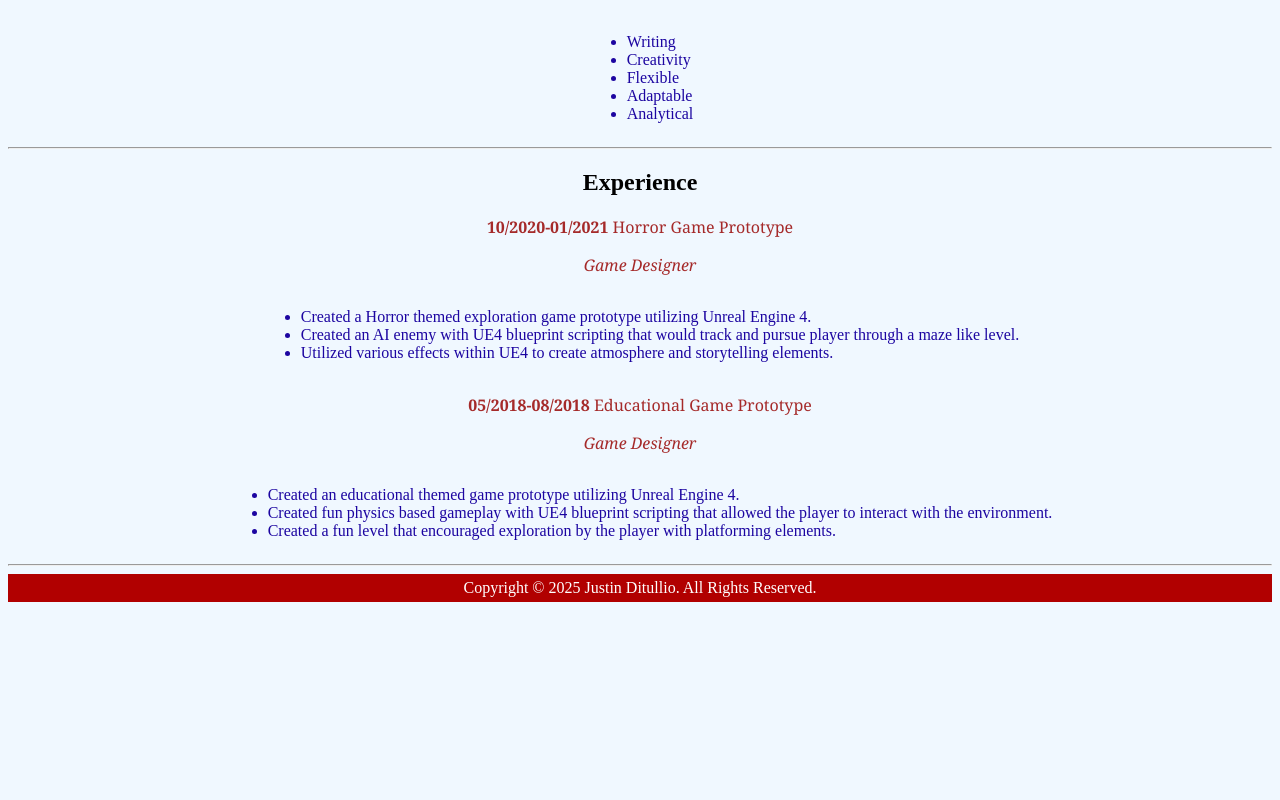
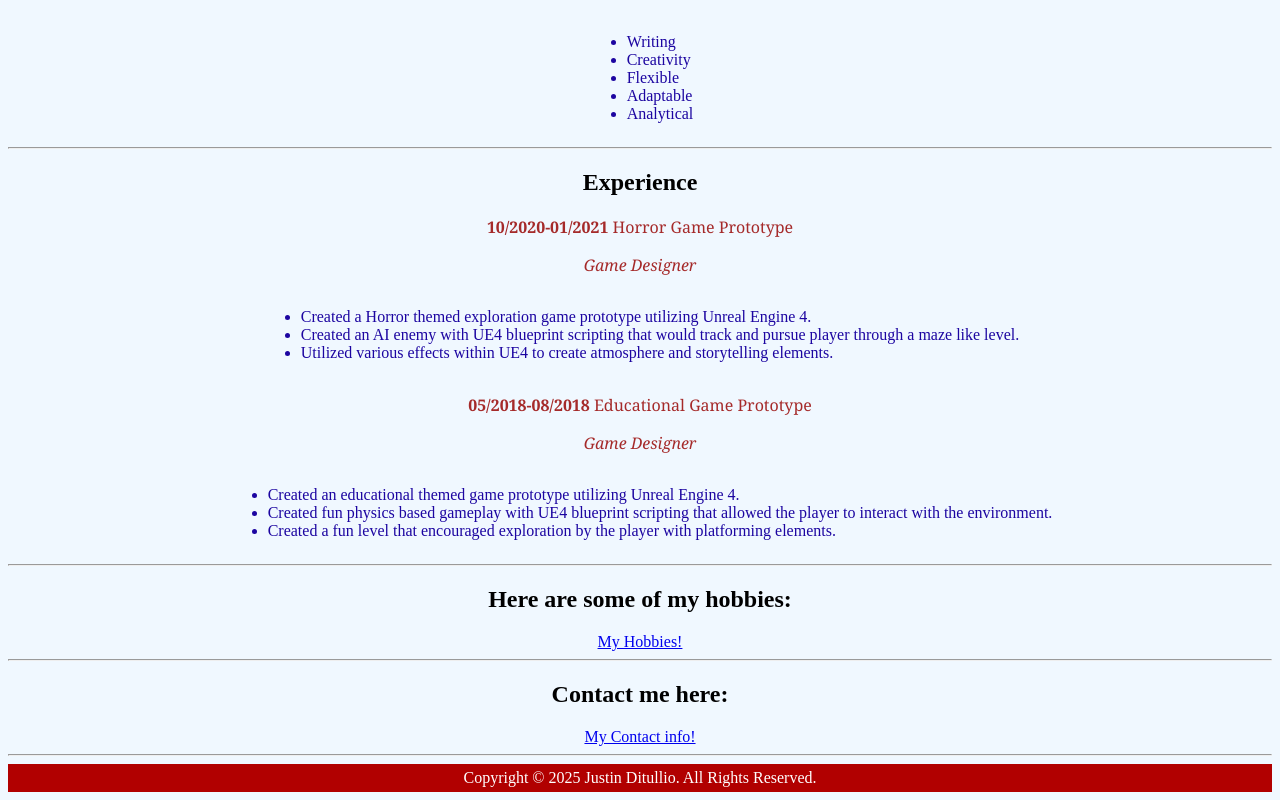
Before and after one commit to KaosRaven151/html-portfolio, a plain HTML site: page index.html in a window 1280 px wide. Shown: the part 653-1453 px from the top of the page. Before the commit the page ends 1263 px from the top, so only its background shows below. Drawn offline with Linux system fonts and the light colour scheme.

Commit message:
Update index.html
Added additional web pages (hobbies and contact)

```diff
--- a/index.html
+++ b/index.html
@@ -87,6 +87,12 @@
 			</ul>
 		</div>
 		<hr />
+		<h2>Here are some of my hobbies:</h2>
+		<a href="hobbies.html">My Hobbies!</a>
+		<hr>
+		<h2>Contact me here:</h2>
+		<a href="contact.html">My Contact info!</a>
+		<hr>
 		<footer>Copyright © 2025 Justin Ditullio. All Rights Reserved.</footer>
 	</body>
 </html>
```
